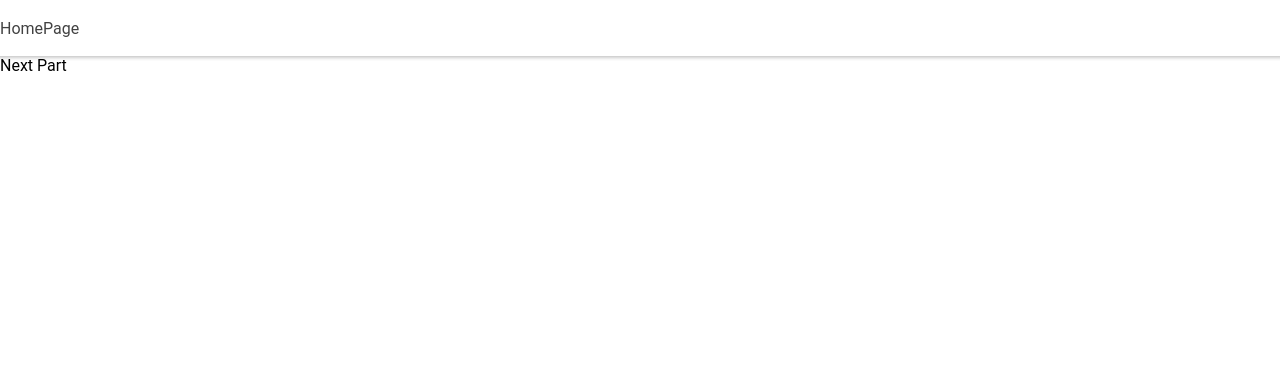
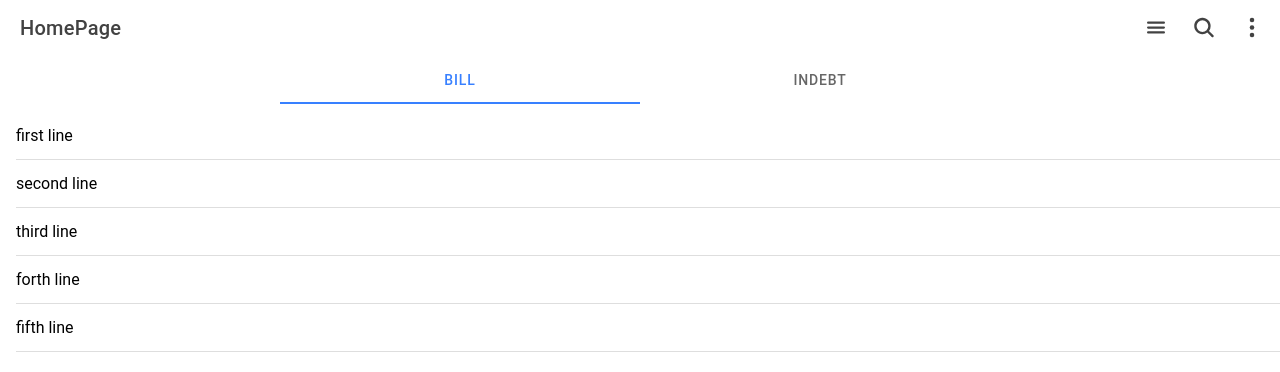
Before and after one commit to darlingof02/billshare_frontend, a React (Create React App) app: page /home in a window 1280 px wide. Shown: the top 372 px of the page. Built offline with nearby package versions, Linux system fonts and the light colour scheme.

Commit message:
added homepage framework

```diff
--- a/src/pages/HomePage.tsx
+++ b/src/pages/HomePage.tsx
@@ -1,18 +1,70 @@
-import { IonContent, IonHeader, IonPage, IonToolbar } from "@ionic/react";
-import React from "react";
+import { IonButton, IonButtons, IonContent, IonIcon, IonItem, IonLabel, IonList, IonPage, IonSegment, IonSegmentButton, IonTitle, IonToolbar } from "@ionic/react";
+import {search,menu, ellipsisHorizontal, ellipsisVertical } from 'ionicons/icons';
+
+import React, { useState } from "react";
 
 const HomePage: React.FC = () => {
 
+    const example1: string[] = [
+        "first line",
+        "second line",
+        "third line",
+        "forth line",
+        "fifth line"
+    ]
+    const example2: string[] = [
+        "1st line",
+        "2nd line",
+        "3rd line",
+        "4th line",
+        "5th line"
+    ]
+    const [items, setItems] = useState<string[]>(example1)
+    const [selected, setSelected] = useState<string>('bill')
 
+    const showBill = () => {
+        // request bills
+        setSelected("bill")
+        setItems(example1)
+
+    }
+
+    const showDebt = () => {
+        // request indebts
+        setSelected("indebt")
+        setItems(example2)
+
+    }
     return (
         <IonPage>
-            <IonHeader>
-                <IonToolbar>
-                    HomePage
-                </IonToolbar>
-            </IonHeader>
+
+            <IonToolbar>
+                <IonButtons slot="secondary">
+                    <IonButton >
+                        <IonIcon slot="icon-only" icon={menu} />
+                    </IonButton>
+                    <IonButton >
+                        <IonIcon slot="icon-only" icon={search} />
+                    </IonButton>
+                </IonButtons>
+                <IonButtons slot="primary">
+                    <IonButton>
+                        <IonIcon slot="icon-only" ios={ellipsisHorizontal} md={ellipsisVertical} />
+                    </IonButton>
+                </IonButtons>
+                <IonTitle>HomePage</IonTitle>
+            </IonToolbar>
+
+            <IonSegment value={selected}>
+                <IonSegmentButton value="bill" onClick={showBill}><IonLabel>bill</IonLabel></IonSegmentButton>
+                <IonSegmentButton value="indebt" onClick={showDebt}><IonLabel>indebt</IonLabel></IonSegmentButton>
+            </IonSegment>
+
+
             <IonContent>
-                Next Part
+                <IonList>
+                    {items.map((item) => <IonItem key={item}><IonLabel>{item}</IonLabel></IonItem>)}
+                </IonList>
             </IonContent>
 
         </IonPage>
```
